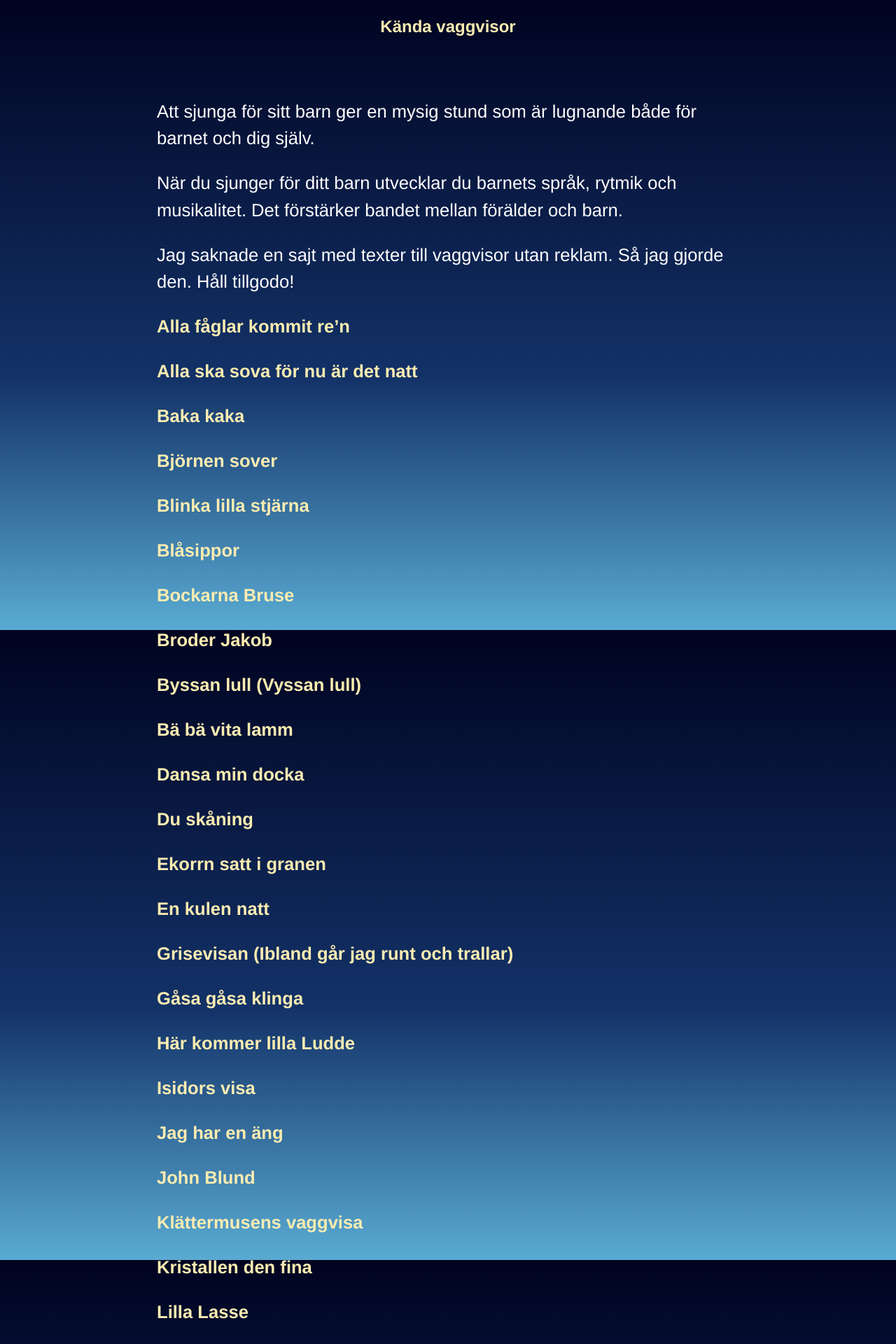
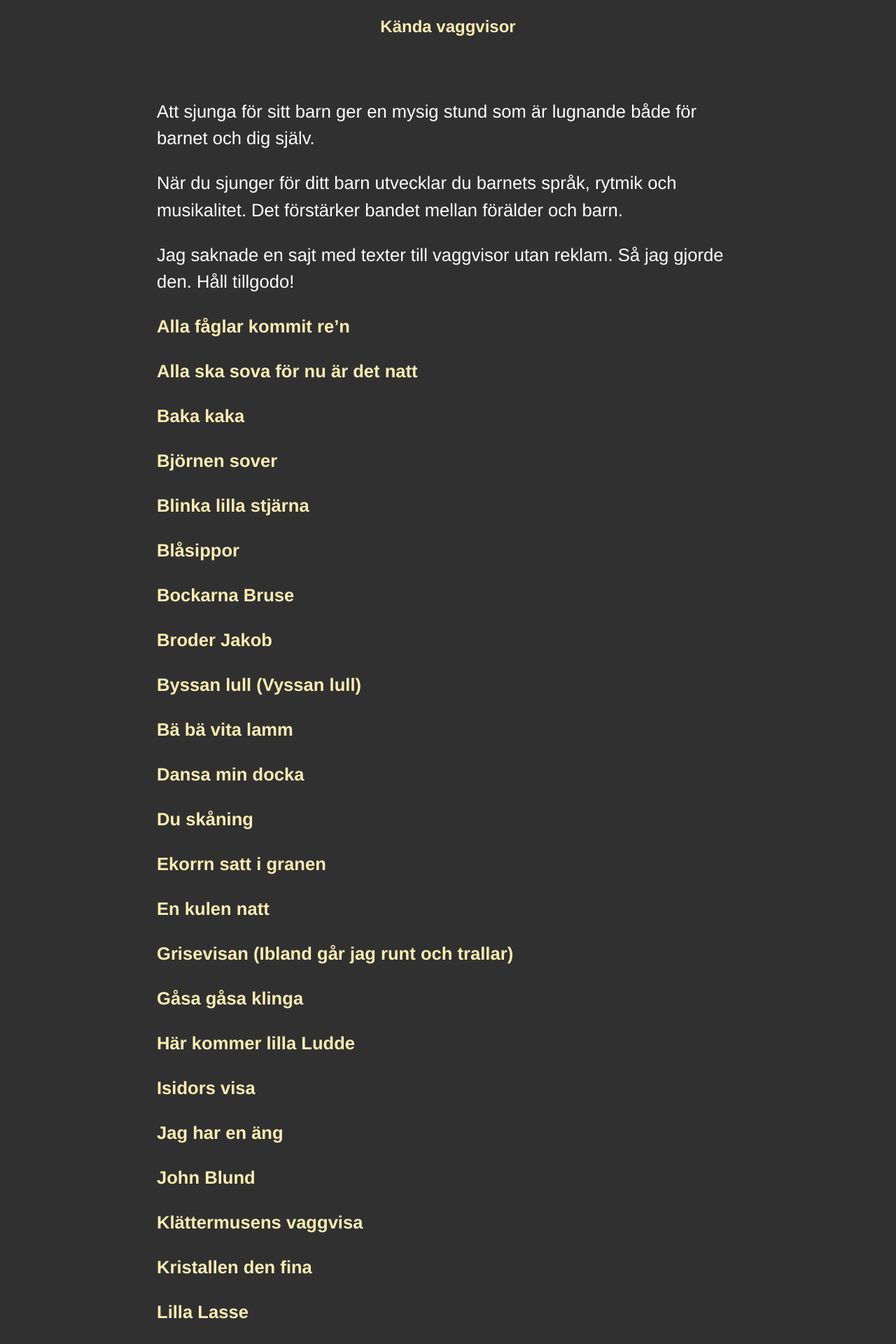
Before and after one commit to cybear/vaggvisor.org, a Jekyll site: the page built from index.md, in a window 1280 px wide. Shown: the top 1920 px of the page at 70% size. Built offline with Jekyll 4.4.1, drawn with Linux system fonts in a browser that asks for light colours.

Commit message:
Improve background

```diff
--- a/_includes/style.css
+++ b/_includes/style.css
@@ -4,9 +4,7 @@ body {
   line-height:1.5;
   font-family: "Helvetica Neue", Helvetica, Arial, sans-serif;
   color: #fff;
-  background: #000320;
-  background: linear-gradient(to bottom, #000320 0%, #133268 60%, #59abd3 100%);
-  background-attachment: fixed;
+  background: #303030;
 }
 a { color: #fbecb1; font-weight: bold; text-decoration: none; }
 .categories {line-height: 2;}
```
